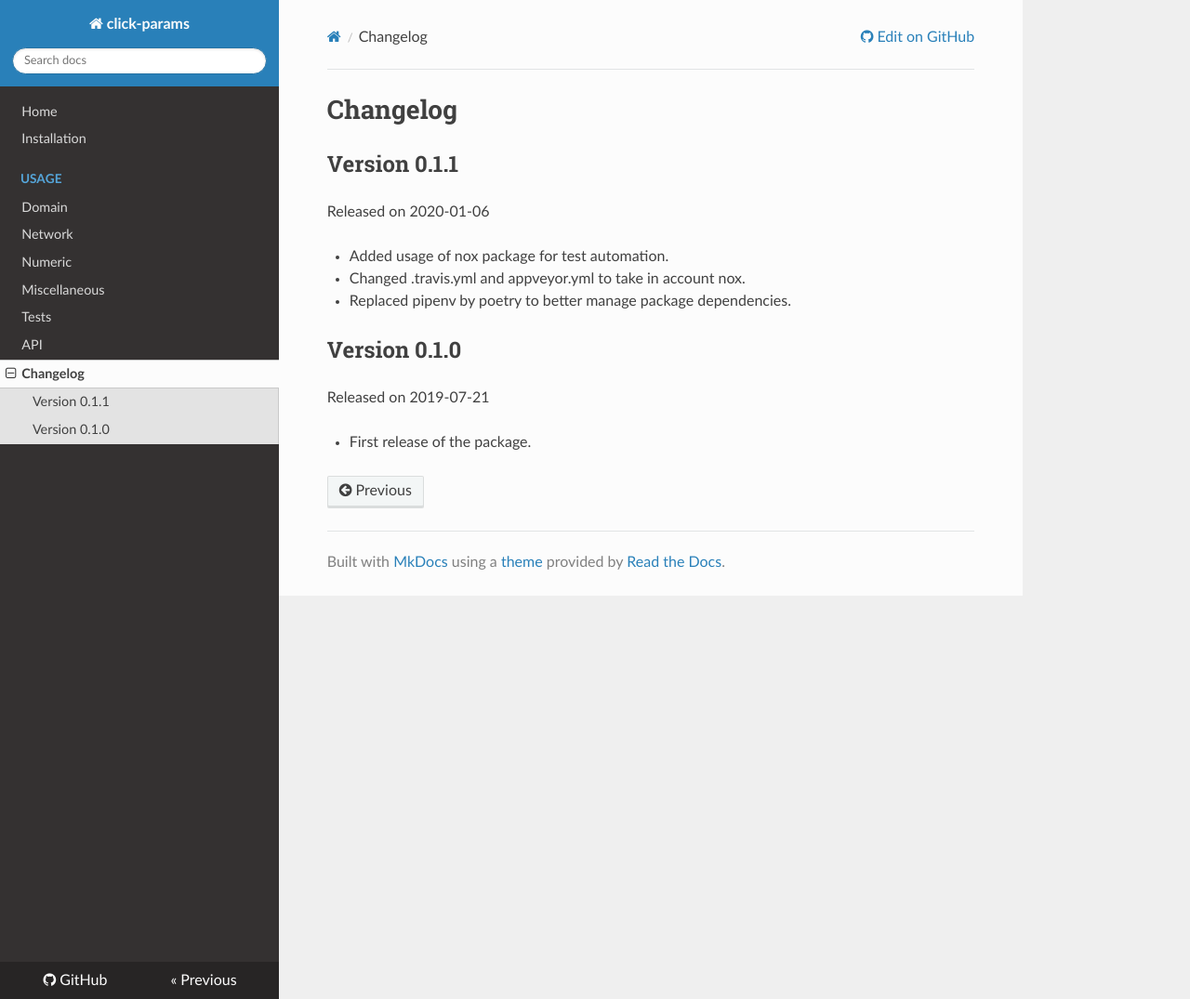
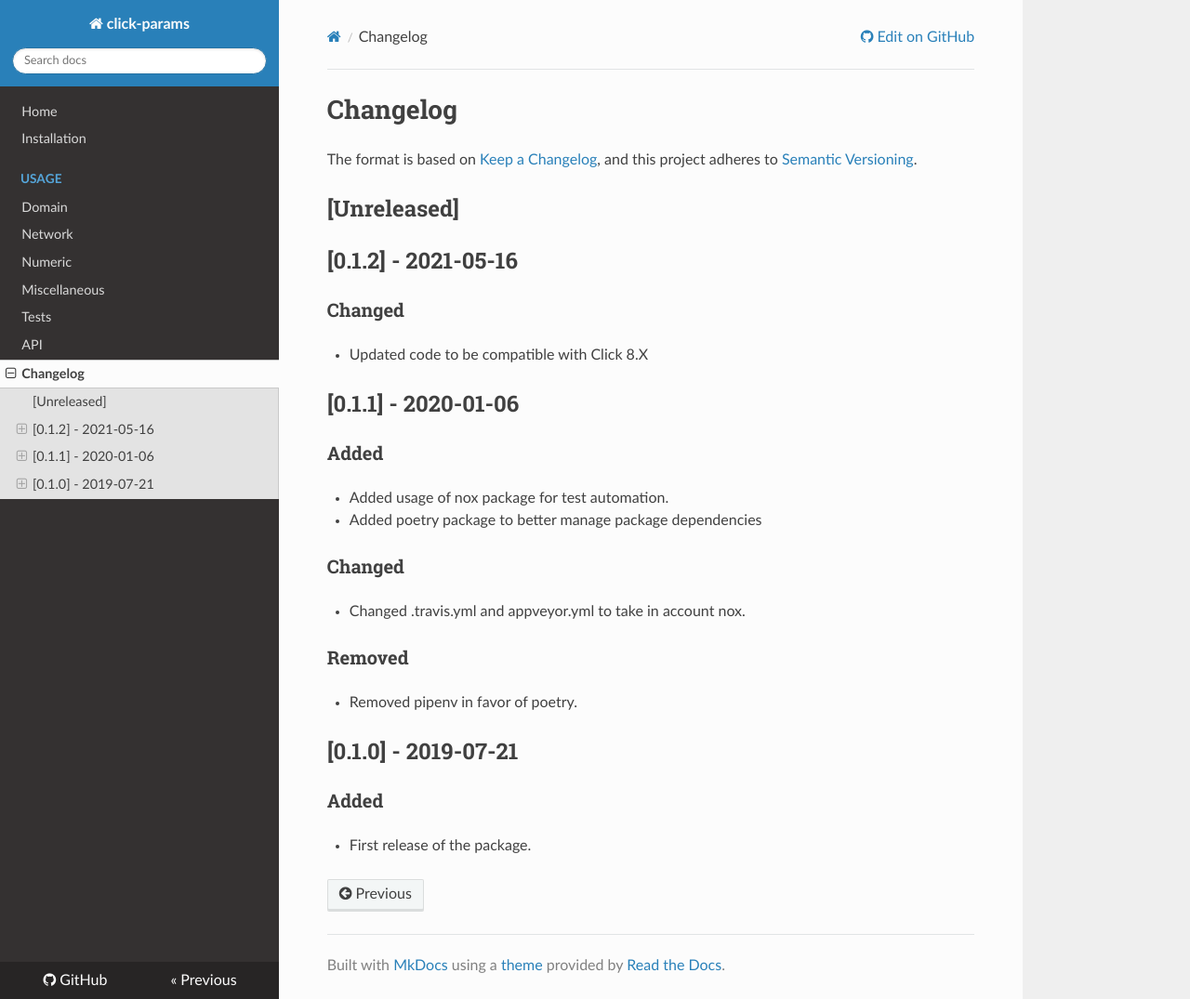
Before and after one commit to click-contrib/click_params, an MkDocs documentation site: the page built from docs/changelog.md, in a window 1280 px wide and 1075 px high. Shown: the whole window at 93% size. Built offline with MkDocs 1.6.1, drawn with Linux system fonts in a browser that asks for light colours; nearby versions of some CDN libraries; old or Windows-style settings are respelled for this version of MkDocs.

Commit message:
docs: update project version and changelog files

```diff
--- a/click_params/__init__.py
+++ b/click_params/__init__.py
@@ -1,4 +1,4 @@
-__version__ = '0.1.1'
+__version__ = '0.1.2'
 
 from .base import BaseParamType, ValidatorParamType, RangeParamType, ListParamType
 from .domain import (
--- a/docs/changelog.md
+++ b/docs/changelog.md
@@ -1,15 +1,29 @@
 # Changelog
 
-## Version 0.1.1
+The format is based on [Keep a Changelog](https://keepachangelog.com/en/1.0.0/),
+and this project adheres to [Semantic Versioning](https://semver.org/spec/v2.0.0.html).
 
-Released on 2020-01-06
+## [Unreleased]
 
+## [0.1.2] - 2021-05-16
+
+### Changed
+
+- Updated code to be compatible with Click 8.X
+
+## [0.1.1] - 2020-01-06
+
+### Added
 - Added usage of nox package for test automation.
+- Added poetry package to better manage package dependencies
+
+### Changed
 - Changed .travis.yml and appveyor.yml to take in account nox.
-- Replaced pipenv by poetry to better manage package dependencies.
 
-## Version 0.1.0
+### Removed
+- Removed pipenv in favor of poetry.
 
-Released on 2019-07-21
+## [0.1.0] - 2019-07-21
 
+### Added
 - First release of the package.
--- a/pyproject.toml
+++ b/pyproject.toml
@@ -1,6 +1,6 @@
 [tool.poetry]
 name = "click-params"
-version = "0.1.1"
+version = "0.1.2"
 description = "A bunch of useful click parameter types"
 authors = ["lewoudar <lewoudar@gmail.com>"]
 license = "Apache-2.0"
@@ -14,7 +14,8 @@ documentation = "https://click-params.readthedocs.io/en/stable"
 classifiers = [
     "Intended Audience :: Developers",
     "Topic :: Terminals",
-    "Operating System :: OS Independent"
+    "Operating System :: OS Independent",
+    "Programming Language :: Python :: Implementation :: PyPy"
 ]
 
 packages = [
@@ -36,6 +37,7 @@ pytest-mock = "^2.0.0"
 bandit = "^1.6.2"
 flake8 = "^3.7.9"
 nox = "^2019.11.9"
+codecov = "^2.1.11"
 
 [build-system]
 requires = ["poetry>=0.12"]
```
Also changed, not shown: CHANGELOG.md (+19 -5 lines), 1 other file.
